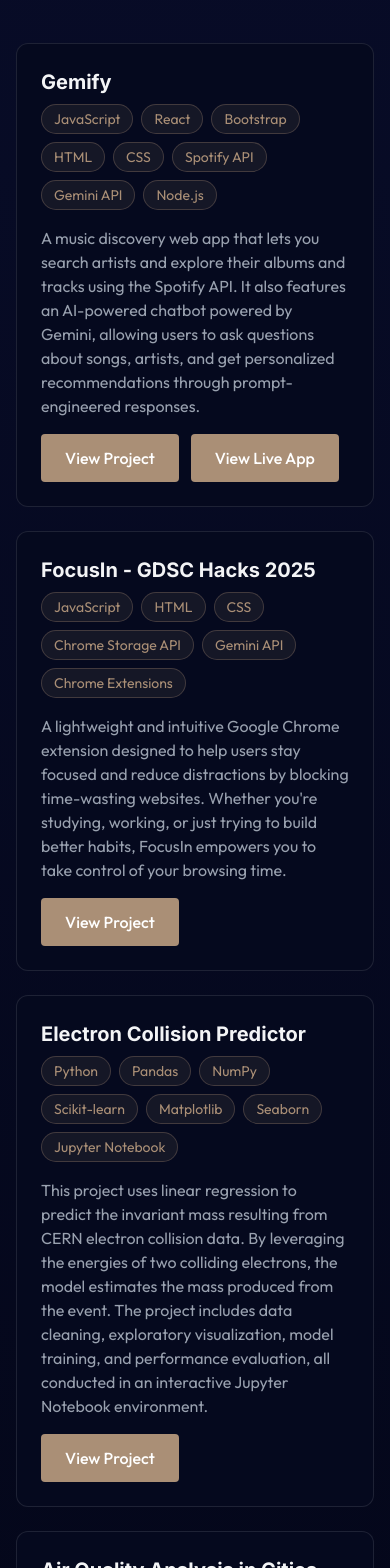
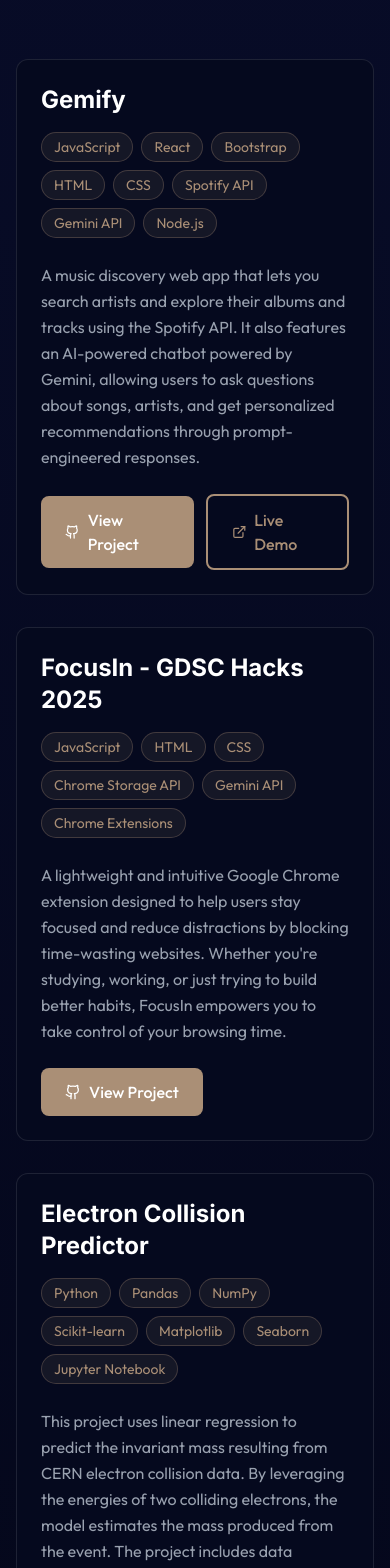
Before and after one commit to louisnguyenn/Louis-Personal-Portfolio, a React (Vite) app: page / in a window 390 px wide. Shown: the part 5220-6788 px from the top of the page. Built offline with nearby package versions, Linux system fonts and the light colour scheme.

Commit message:
recreated projects section with cards

```diff
--- a/src/components/sections/Projects.jsx
+++ b/src/components/sections/Projects.jsx
@@ -1,131 +1,164 @@
-import { ArrowRight, Github } from "lucide-react"
-import { ScrollReveal } from '../ScrollReveal'
+import { ArrowRight, Github, ExternalLink } from "lucide-react";
+import { ScrollReveal } from "../ScrollReveal";
 
 export const Projects = () => {
+  const projects = [
+    {
+      title: "Gemify",
+      description:
+        "A music discovery web app that lets you search artists and explore their albums and tracks using the Spotify API. It also features an AI-powered chatbot powered by Gemini, allowing users to ask questions about songs, artists, and get personalized recommendations through prompt-engineered responses.",
+      technologies: [
+        "JavaScript",
+        "React",
+        "Bootstrap",
+        "HTML",
+        "CSS",
+        "Spotify API",
+        "Gemini API",
+        "Node.js",
+      ],
+      githubLink: "https://github.com/louisnguyenn/Gemify",
+      liveLink: "https://louisnguyenn.github.io/Gemify/",
+    },
+    {
+      title: "FocusIn - GDSC Hacks 2025",
+      description:
+        "A lightweight and intuitive Google Chrome extension designed to help users stay focused and reduce distractions by blocking time-wasting websites. Whether you're studying, working, or just trying to build better habits, FocusIn empowers you to take control of your browsing time.",
+      technologies: [
+        "JavaScript",
+        "HTML",
+        "CSS",
+        "Chrome Storage API",
+        "Gemini API",
+        "Chrome Extensions",
+      ],
+      githubLink: "https://github.com/Wasay09/FocusIn",
+    },
+    {
+      title: "Electron Collision Predictor",
+      description:
+        "This project uses linear regression to predict the invariant mass resulting from CERN electron collision data. By leveraging the energies of two colliding electrons, the model estimates the mass produced from the event. The project includes data cleaning, exploratory visualization, model training, and performance evaluation, all conducted in an interactive Jupyter Notebook environment.",
+      technologies: [
+        "Python",
+        "Pandas",
+        "NumPy",
+        "Scikit-learn",
+        "Matplotlib",
+        "Seaborn",
+        "Jupyter Notebook",
+      ],
+      githubLink:
+        "https://github.com/louisnguyenn/Electron_Collision_Predictor",
+    },
+    {
+      title: "Air Quality Analysis in Cities",
+      description:
+        "This project focuses on examining air quality metrics across different cities, using Python to uncover patterns in environmental data and assess urban air pollution levels, Pandas and NumPy for data manipulation, Matplotlib and Seaborn for data visualizations, and Jupyter Notebook for a nice and clean summary of key findings.",
+      technologies: [
+        "Python",
+        "Pandas",
+        "Matplotlib",
+        "Seaborn",
+        "NumPy",
+        "Jupyter Notebook",
+      ],
+      githubLink:
+        "https://github.com/louisnguyenn/Global_Air_Quality_Data_Analysis",
+    },
+  ];
+
   return (
-    <section id="projects" className="min-h-screen flex items-center justify-center py-20">
-      <div className="max-w-5xl mx-auto px-4">
+    <section
+      id="projects"
+      className="min-h-screen flex items-center justify-center py-20"
+    >
+      <div className="max-w-6xl mx-auto px-4">
         <ScrollReveal direction="up" distance={50} duration={0.8}>
-          <h2 className="text-5xl font-bold mb-4 text-white text-center">Featured <span className="text-[#AA8F76]">Projects</span></h2>
+          <h2 className="text-5xl font-bold mb-4 text-white text-center">
+            Featured <span className="text-[#AA8F76]">Projects</span>
+          </h2>
           <hr className="h-1 w-14 m-auto bg-white border-0" />
         </ScrollReveal>
 
-        <ScrollReveal direction="up" distance={50} duration={0.8}>
-          <p className='text-center text-muted-foreground mb-12 mt-5 max-w-2xl mx-auto text-gray-400'>
+        <ScrollReveal direction="up" distance={50} duration={0.8} delay={0.2}>
+          <p className="text-center text-gray-400 mb-16 mt-5 max-w-2xl mx-auto">
             My personal creations.
           </p>
         </ScrollReveal>
 
-        {/* project 1 */}
-        <ScrollReveal direction="up" distance={50} duration={0.8}>
-          <div className="grid grid-cols-1 gap-6 mb-6">
-            <div className="bg-[#05091e] relative p-6 rounded-xl border border-white/10 hover:-translate-y-1 hover:border-[#AA8F76] hover:shadow-2xl hover:shadow-[#AA8F76]/20 transition-all duration-300">
-              <h3 className="text-xl font-bold mb-2">Gemify</h3>
+        <div className="grid grid-cols-1 lg:grid-cols-2 gap-8 mb-12">
+          {projects.map((project, index) => (
+            <ScrollReveal
+              key={index}
+              direction="up"
+              distance={50}
+              duration={0.8}
+              delay={index * 0.2}
+            >
+              <div className="bg-[#05091e] relative p-6 rounded-xl border border-white/10 hover:-translate-y-2 hover:border-[#AA8F76] hover:shadow-2xl hover:shadow-[#AA8F76]/20 transition-all duration-300 h-full flex flex-col">
+                <h3 className="text-2xl font-bold mb-4 text-white">
+                  {project.title}
+                </h3>
 
-              <div className="flex flex-wrap gap-2 mb-4">
-                {["JavaScript", "React", "Bootstrap", "HTML", "CSS", "Spotify API", "Gemini API", "Node.js"].map((tech, key) => (
-                  <span key={key} className="bg-[#AA8F76]/10 text-[#AA8F76] border border-[#AA8F76]/30 py-1 px-3 rounded-full text-sm hover:bg-blue-500/20 hover:shadow-[0_2px_8px_rgba(59,130,246,0.2)] transition duration-300">
+                <div className="flex flex-wrap gap-2 mb-6">
+                  {project.technologies.map((tech, techIndex) => (
+                    <span
+                      key={techIndex}
+                      className="bg-[#AA8F76]/10 text-[#AA8F76] border border-[#AA8F76]/30 py-1 px-3 rounded-full text-sm hover:bg-[#AA8F76]/20 hover:shadow-[0_2px_8px_rgba(170,143,118,0.2)] transition duration-300"
+                    >
                       {tech}
                     </span>
                   ))}
                 </div>
 
-              <p className="text-gray-400 mt-4 mb-4">
-                A music discovery web app that lets you search artists and explore their albums and tracks using the Spotify API.
-                It also features an AI-powered chatbot powered by Gemini, allowing users to ask questions about songs, artists,
-                and get personalized recommendations through prompt-engineered responses.
+                <p className="text-gray-400 mb-6 flex-grow leading-relaxed">
+                  {project.description}
                 </p>
 
-              <div className="flex gap-3 items-center">
-                <a href="https://github.com/louisnguyenn/Gemify" target="_blank" className="bg-[#AA8F76] text-white py-3 px-6 rounded font-medium transition-all relative overflow-hidden hover:-translate-y-0.5 hover:bg-[#8A6F56] active:bg-white active:text-[#05091e]">View Project</a>
-                <a href="https://louisnguyenn.github.io/Gemify/" target="_blank" className="bg-[#AA8F76] text-white py-3 px-6 rounded font-medium transition-all relative overflow-hidden hover:-translate-y-0.5 hover:bg-[#8A6F56] active:bg-white active:text-[#05091e]">View Live App</a>
-              </div>
+                <div className="flex gap-3 items-center mt-auto">
+                  <a
+                    href={project.githubLink}
+                    target="_blank"
+                    rel="noopener noreferrer"
+                    className="bg-[#AA8F76] text-white py-3 px-6 rounded-lg font-medium transition-all relative overflow-hidden hover:-translate-y-0.5 hover:bg-[#8A6F56] active:bg-white active:text-[#05091e] flex items-center gap-2 group"
+                  >
+                    <Github size={16} />
+                    View Project
+                  </a>
+                  {project.liveLink && (
+                    <a
+                      href={project.liveLink}
+                      target="_blank"
+                      rel="noopener noreferrer"
+                      className="bg-transparent border-2 border-[#AA8F76] text-[#AA8F76] py-3 px-6 rounded-lg font-medium transition-all hover:bg-[#AA8F76] hover:text-white hover:-translate-y-0.5 flex items-center gap-2"
+                    >
+                      <ExternalLink size={16} />
+                      Live Demo
+                    </a>
+                  )}
                 </div>
               </div>
             </ScrollReveal>
-
-        {/* project 2*/}
-        <ScrollReveal direction="up" distance={50} duration={0.8}>
-          <div className="bg-[#05091e] relative p-6 rounded-xl border border-white/10 hover:-translate-y-1 hover:border-[#AA8F76] hover:shadow-2xl hover:shadow-[#AA8F76]/20 transition-all duration-300 mb-6">
-            <h3 className="text-xl font-bold mb-2">FocusIn - GDSC Hacks 2025</h3>
-
-            <div className="flex flex-wrap gap-2 mb-4">
-              {["JavaScript", "HTML", "CSS", "Chrome Storage API", "Gemini API", "Chrome Extensions"].map((tech, key) => (
-                <span key={key} className="bg-[#AA8F76]/10 text-[#AA8F76] border border-[#AA8F76]/30 py-1 px-3 rounded-full text-sm hover:bg-blue-500/20 hover:shadow-[0_2px_8px_rgba(59,130,246,0.2)] transition duration-300">
-                  {tech}
-                </span>
           ))}
         </div>
 
-            <p className="text-gray-400 mt-4 mb-4">
-              A lightweight and intuitive Google Chrome extension designed to help users stay focused and reduce distractions by
-              blocking time-wasting websites. Whether you're studying, working, or just trying to build better habits, FocusIn
-              empowers you to take control of your browsing time.
-            </p>
-
-            <div className="flex justify-between items-center">
-              <a href="https://github.com/Wasay09/FocusIn" target="_blank" className="bg-[#AA8F76] text-white py-3 px-6 rounded font-medium transition-all relative overflow-hidden hover:-translate-y-0.5 hover:bg-[#8A6F56] active:bg-white active:text-[#05091e]">View Project</a>
-            </div>
-          </div>
-        </ScrollReveal>
-
-        {/* project 3 */}
-        <ScrollReveal direction="up" distance={50} duration={0.8}>
-          <div className="bg-[#05091e] relative p-6 rounded-xl border border-white/10 hover:-translate-y-1 hover:border-[#AA8F76] hover:shadow-2xl hover:shadow-[#AA8F76]/20 transition-all duration-300 mb-6">
-            <h3 className="text-xl font-bold mb-2">Electron Collision Predictor</h3>
-
-            <div className="flex flex-wrap gap-2 mb-4">
-              {["Python", "Pandas", "NumPy", "Scikit-learn", "Matplotlib", "Seaborn", "Jupyter Notebook"].map((tech, key) => (
-                <span key={key} className="bg-[#AA8F76]/10 text-[#AA8F76] border border-[#AA8F76]/30 py-1 px-3 rounded-full text-sm hover:bg-blue-500/20 hover:shadow-[0_2px_8px_rgba(59,130,246,0.2)] transition duration-300">
-                  {tech}
-                </span>
-              ))}
-            </div>
-
-            <p className="text-gray-400 mt-4 mb-4">
-              This project uses linear regression to predict the invariant mass resulting from CERN electron collision data.
-              By leveraging the energies of two colliding electrons, the model estimates the mass produced from the event.
-              The project includes data cleaning, exploratory visualization, model training, and performance evaluation,
-              all conducted in an interactive Jupyter Notebook environment.
-            </p>
-
-            <div className="flex justify-between items-center">
-              <a href="https://github.com/louisnguyenn/Electron_Collision_Predictor" target="_blank" className="bg-[#AA8F76] text-white py-3 px-6 rounded font-medium transition-all relative overflow-hidden hover:-translate-y-0.5 hover:bg-[#8A6F56] active:bg-white active:text-[#05091e]">View Project</a>
-            </div>
-          </div>
-        </ScrollReveal>
-
-        {/* project 4 */}
-        <ScrollReveal direction="up" distance={50} duration={0.8}>
-          <div className="bg-[#05091e] relative p-6 rounded-xl border border-white/10 hover:-translate-y-1 hover:border-[#AA8F76] hover:shadow-2xl hover:shadow-[#AA8F76]/20 transition-all duration-300 mb-6">
-            <h3 className="text-xl font-bold mb-2">Air Quality Analysis in Cities</h3>
-
-            <div className="flex flex-wrap gap-2 mb-4">
-              {["Python", "Pandas", "Matplotlib", "Seaborn", "NumPy", "Jupyter Notebook"].map((tech, key) => (
-                <span key={key} className="bg-[#AA8F76]/10 text-[#AA8F76] border border-[#AA8F76]/30 py-1 px-3 rounded-full text-sm hover:bg-blue-500/20 hover:shadow-[0_2px_8px_rgba(59,130,246,0.2)] transition duration-300">
-                  {tech}
-                </span>
-              ))}
-            </div>
-
-            <p className="text-gray-400 mt-4 mb-4">
-              This project focuses on examining air quality metrics across different cities, using Python to uncover patterns
-              in environmental data and assess urban air pollution levels, Pandas and NumPy for data manipulation, Matplotlib and Seaborn
-              for data visualizations, and Jupyter Notebook for a nice and clean summary of key findings.
-            </p>
-
-            <div className="flex justify-between items-center">
-              <a href="https://github.com/louisnguyenn/Global_Air_Quality_Data_Analysis" target="_blank" className="bg-[#AA8F76] text-white py-3 px-6 rounded font-medium transition-all relative overflow-hidden hover:-translate-y-0.5 hover:bg-[#8A6F56] active:bg-white active:text-[#05091e]">View Project</a>
-            </div>
-          </div>
-        </ScrollReveal>
-
-        <ScrollReveal direction="up" distance={50} duration={0.8}>
-          <div className="flex justify-center space-x-4">
-            <a href="https://github.com/louisnguyenn" target="_blank" className="bg-[#AA8F76] text-white py-3 px-6 rounded-full font-medium transition-all relative overflow-hidden hover:-translate-y-0.5 flex gap-2 items-center hover:bg-[#8A6F56] active:bg-white active:text-[#05091e]">Check out my GitHub <ArrowRight size={16} /></a>
+        <ScrollReveal direction="up" distance={50} duration={0.8} delay={0.6}>
+          <div className="flex justify-center">
+            <a
+              href="https://github.com/louisnguyenn"
+              target="_blank"
+              rel="noopener noreferrer"
+              className="bg-[#AA8F76] text-white py-4 px-8 rounded-full font-medium transition-all relative overflow-hidden hover:-translate-y-1 flex gap-2 items-center hover:bg-[#8A6F56] active:bg-white active:text-[#05091e] hover:shadow-lg hover:shadow-[#AA8F76]/25"
+            >
+              Check out my GitHub
+              <ArrowRight
+                size={16}
+                className="group-hover:translate-x-1 transition-transform"
+              />
+            </a>
           </div>
         </ScrollReveal>
       </div>
     </section>
-  )
-}
+  );
+};
```
Lines whose indentation alone changed are shown as unchanged.
